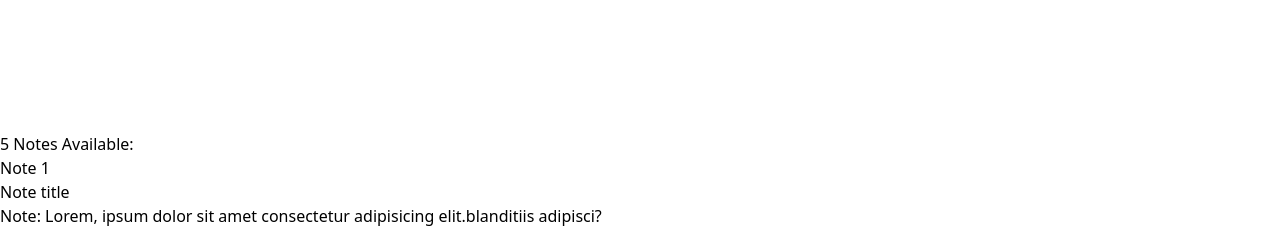
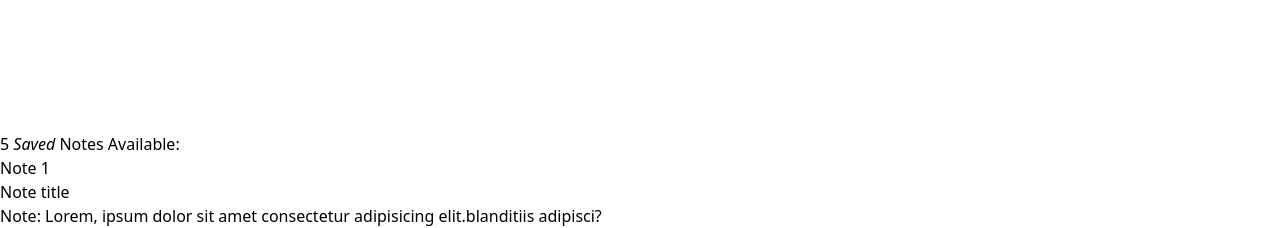
Before and after one commit to monyasau/Notes-app, a React (Vite) app: page / in a window 1280 px wide. Shown: the part 1220-1448 px from the top of the page. Built offline with nearby package versions, Linux system fonts and the light colour scheme.

Commit message:
added a bit of note sorting

```diff
--- a/src/components/NoteMainApp.jsx
+++ b/src/components/NoteMainApp.jsx
@@ -38,12 +38,12 @@ let NoteMainApp = () => {
   ];
   return (
     <div className="my-4 px-4 border max-w-screen-xl mx-auto">
-      {notesTemplate.length} Notes Available:
+      {notesTemplate.length}  <i className="text-[#999999]">Saved</i> Notes Available:
       <div className="grid grid-cols-2">
 
       {notesTemplate.map((note) => (
         <div key={note.id}>
-          <Note noteData={note}/>
+          <Note noteData={note} />
         </div>
       ))}
       </div>
```
